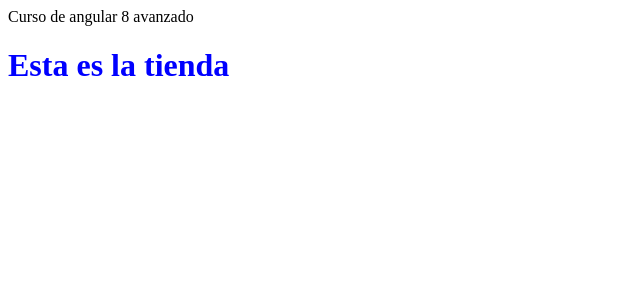
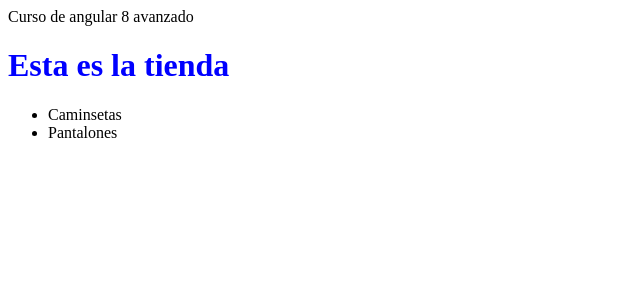
Before and after one commit to OussamaAlouat/curso-angular8, an Angular app: page / in a window 1280 px wide. Shown: the top 300 px of the page, without its empty margins (0-640 px from the left). Built offline with nearby package versions, Linux system fonts and the light colour scheme.

Commit message:
Extract the html template and css code to another files

```diff
--- /dev/null
+++ b/src/app/components/tienda/tienda.component.css
@@ -0,0 +1,3 @@
+h1 {
+  color: blue;
+}
--- /dev/null
+++ b/src/app/components/tienda/tienda.component.html
@@ -0,0 +1,5 @@
+<h1>{{titulo}}</h1>
+<ul>
+  <li>Caminsetas</li>
+  <li>Pantalones</li>
+</ul>
--- a/src/app/components/tienda/tienda.component.ts
+++ b/src/app/components/tienda/tienda.component.ts
@@ -2,10 +2,8 @@ import { Component } from '@angular/core';
 
 @Component({
   selector: 'tienda',
-  template: `
-    <h1>{{titulo}}</h1>
-  `,
-  styles: ['h1 {color: blue}']
+  templateUrl: './tienda.component.html',
+  styleUrls: ['./tienda.component.css']
 })
 
 export class TiendaComponent {
```
